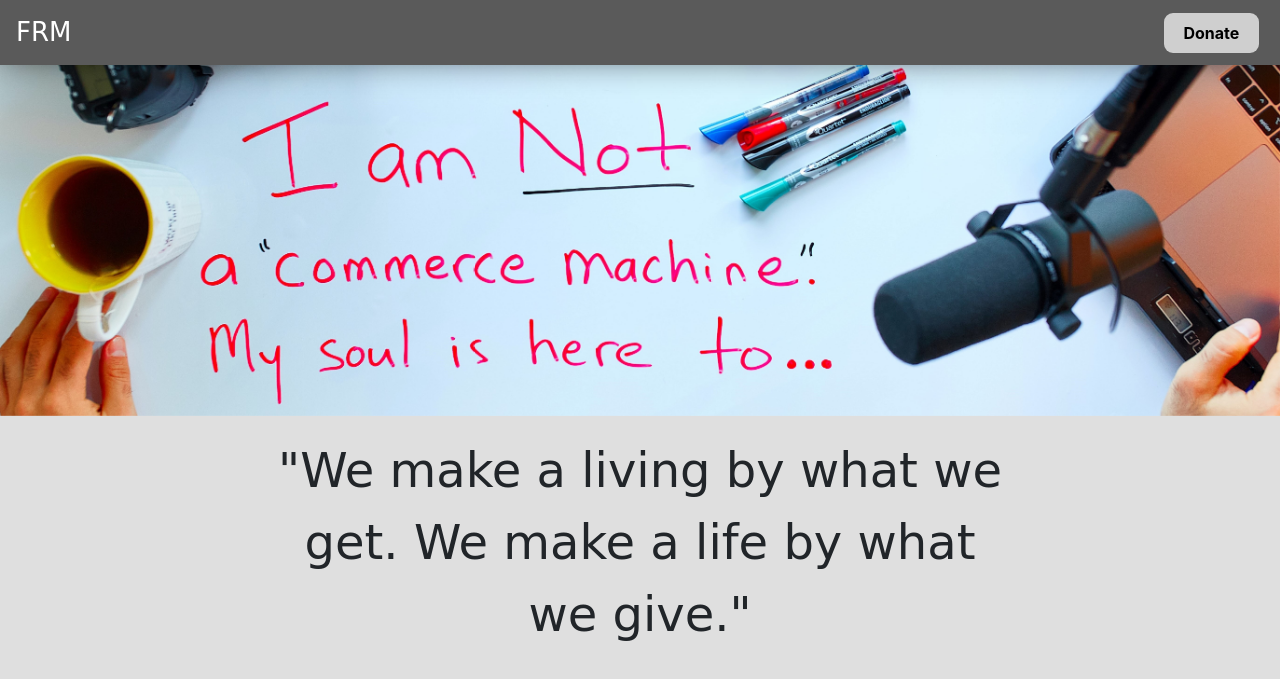
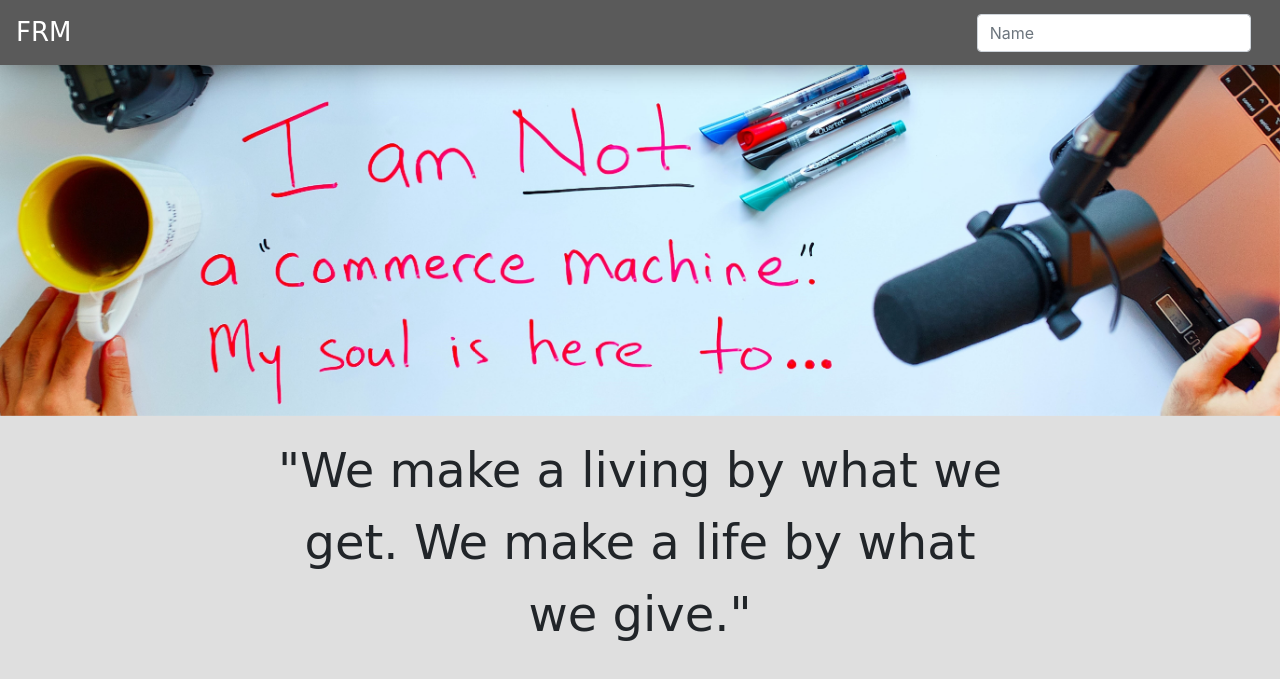
Before and after one commit to Aayush27032001/Django-with-payment-gateway, a Django app: template templates/index.html in a window 1280 px wide. Shown: the top 679 px of the page. Run offline with Django 3.2, Linux system fonts and the light colour scheme; the template is opened without the code that fills it: most values are stand-ins (such as "Sample title", 1, 10 or a date in 2020); some libraries are stand-ins or nearby versions; some web fonts are replaced.

Commit message:
Third Commit

```diff
--- a/templates/base.html
+++ b/templates/base.html
@@ -39,9 +39,16 @@
 
         <div class="collapse navbar-collapse" id="navbarSupportedContent">
           <ul class="navbar-nav ml-auto">
-            <li class="nav-item">
-              <a class="nav-link fs-1 text-light btn-primary" href="https://rzp.io/l/iEIIbmJdS">&nbsp&nbsp&nbspDonate&nbsp&nbsp&nbsp</a>
-            </li>
+            <form class="form-inline my-2 my-lg-0" action="success" method="POST">
+              {% csrf_token %}
+              <input class="form-control mr-sm-2" type="name" name="name" id="name" placeholder="Name">
+
+              <script src="https://checkout.razorpay.com/v1/checkout.js" data-key="rzp_test_GOnqLMbHkrycAR"
+                data-amount="50000" data-currency="INR" data-order_id="{{payment.id}}"
+                data-buttontext="Donate" data-name="TSF Payment Gateway Integration"
+                data-description="TSF Project" data-image="/static/favicon.ico" data-prefill.name="PC"
+                data-prefill.email="example@abc.com" data-theme.color="#F37254"></script>
+            </form>
           </ul>
           <h5>&nbsp</h5>
         </div>
```
